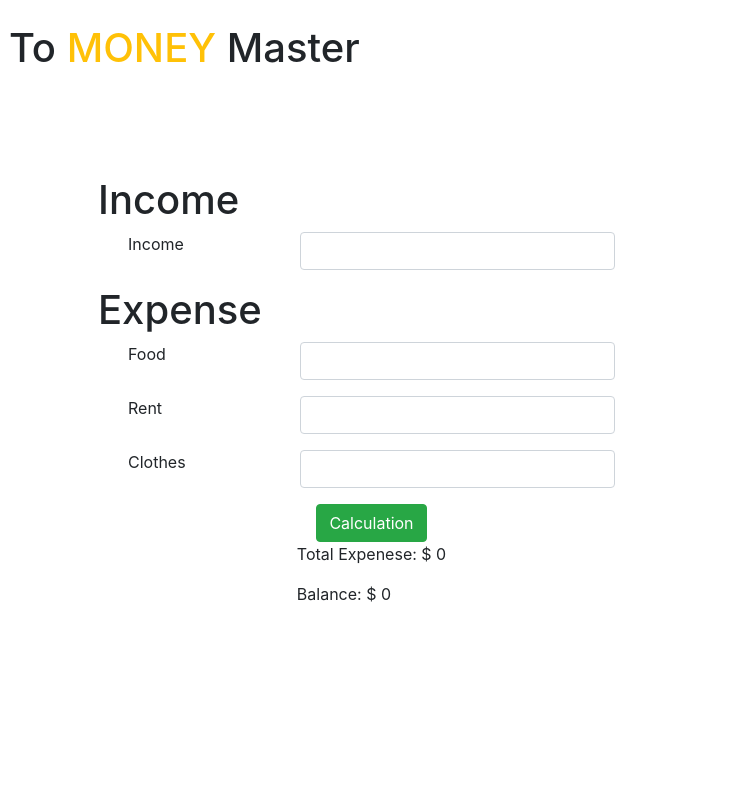
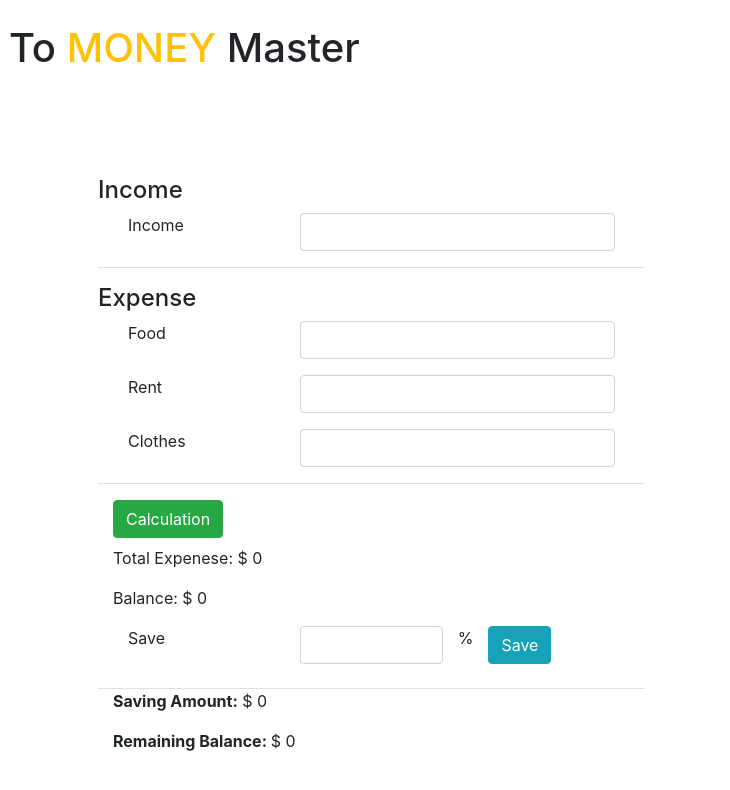
Before and after one commit to ashiqur-russel/Money-Expense-Calculator, a plain HTML site: page index.html in a window 1280 px wide. Shown: the full height of the page, 550-1280 px from the left. Drawn offline with nearby package versions, Linux system fonts and the light colour scheme.

Commit message:
remaining balance and savings functionality added

```diff
--- a/index.html
+++ b/index.html
@@ -35,10 +35,9 @@
                                                       alt="savings">
 
                                           </div>
-                                          <div
-                                                class="col-md-6 h-75  d-flex flex-column align-items-center">
-                                                <div class="row">
-                                                      <h1>Income</h1>
+                                          <div class="col-md-6 h-75  d-flex flex-column ">
+                                                <div class="row border-bottom mb-3">
+                                                      <h4>Income</h4>
                                                       <div class="col-md-12 form-group d-flex">
 
                                                             <div class="col-md-4">
@@ -52,8 +51,8 @@
                                                       </div>
                                                 </div>
 
-                                                <div class="row">
-                                                      <h1>Expense</h1>
+                                                <div class="row border-bottom mb-3">
+                                                      <h4>Expense</h4>
                                                       <div class="col-md-12 form-group d-flex">
 
                                                             <div class="col-md-4">
@@ -95,7 +94,7 @@
                                                                   id="calculation">Calculation</button>
                                                       </div>
                                                 </div>
-                                                <div class="row">
+                                                <div class="row mt-2">
                                                       <div class="col-md-12">
                                                             <p>Total Expenese: $ <span
                                                                         id="total-expense">0</span>
@@ -106,7 +105,34 @@
                                                       </div>
                                                 </div>
 
+                                                <div class="row">
+                                                      <div class="col-md-12 d-flex">
+                                                            <div class="col-md-4">
+                                                                  <label for="income">Save</label>
+                                                            </div>
+                                                            <div class="col-md-4">
+                                                                  <input type="text" name="savings"
+                                                                        id="savings"
+                                                                        class="form-control">
+                                                            </div> <span> % </span>
+                                                            <div class="col-md-4">
+                                                                  <button id="btn-savings"
+                                                                        class="btn btn-info">Save</button>
+                                                            </div>
+                                                      </div>
+                                                </div>
 
+                                                <div class="row mt-4 border-top">
+                                                      <div class="col-md-12">
+                                                            <p> <strong>Saving Amount:</strong> $
+                                                                  <span id="saving">0</span>
+                                                            </p>
+                                                            <p> <strong>Remaining Balance:
+                                                                  </strong> $
+                                                                  <span id="remain-balance">0</span>
+                                                            </p>
+                                                      </div>
+                                                </div>
                                           </div>
 
                                     </div>
--- a/js/app.js
+++ b/js/app.js
@@ -1,10 +1,8 @@
 document.getElementById("calculation").addEventListener("click", () => {
   const income = getIncomeAmount();
-  console.log(income);
 
   //Change expense field
   const totalExpense = calculateExpense();
-  console.log(totalExpense);
   const previousTotalExpense = getTextElementById("total-expense");
   const newTotalExpense = previousTotalExpense + totalExpense;
   document.getElementById("total-expense").innerText = newTotalExpense;
@@ -16,6 +14,9 @@ document.getElementById("calculation").addEventListener("click", () => {
 
 function getIncomeAmount() {
   const incomeInputField = getInputElementById("income");
+  if (isNaN(incomeInputField)) {
+    alert("Please Enter Income value");
+  }
   return incomeInputField;
 }
 
@@ -48,9 +49,19 @@ function getTextElementById(elemntId) {
   return textElementNumber;
 }
 
-function updateBalance(income, expense) {
-  const incomeBalance = income;
-  const expenseBalance = expense;
-  const newBalance = incomeBalance - expenseBalance;
-  console.log(newBalance);
+document.getElementById("btn-savings").addEventListener("click", () => {
+  const savings = calculateSavings();
+  document.getElementById("saving").innerText = savings;
+  const balanceField = getTextElementById("balance");
+  const remainingBalance = balanceField - savings;
+  document.getElementById("remain-balance").innerText = remainingBalance;
+});
+
+function calculateSavings() {
+  const savingElementField = getInputElementById("savings");
+  const savingPercentage = savingElementField / 100;
+  const income = getIncomeAmount();
+
+  const savingAmountPercantage = income * savingPercentage;
+  return savingAmountPercantage;
 }
```
